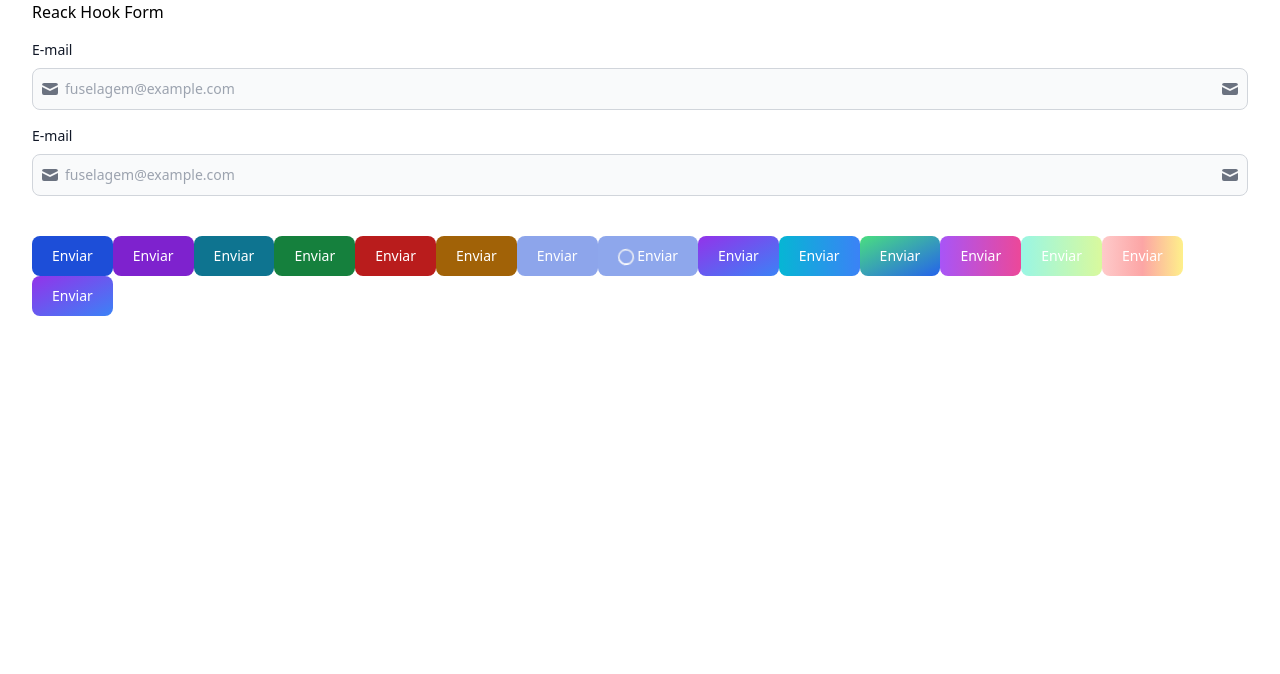
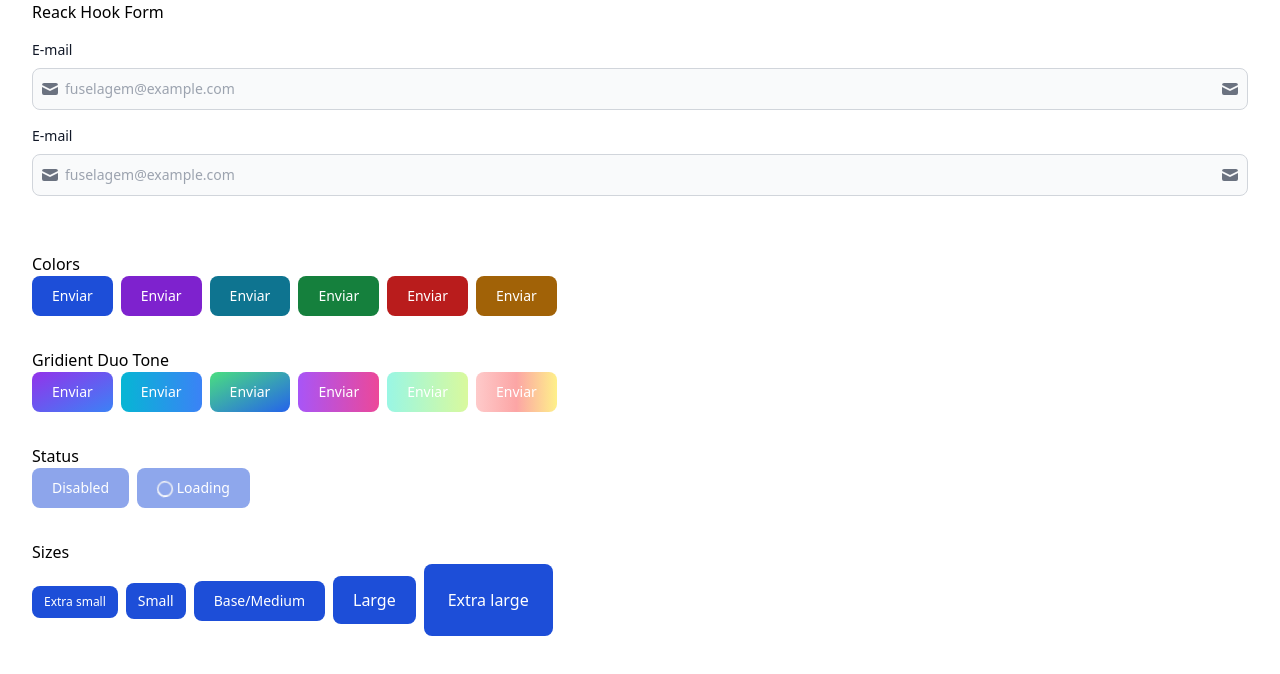
Before and after one commit to rafael-angonese/fuselagem, a React (Vite) app in the folder react/: page / in a window 1280 px wide. Shown: the top 674 px of the page. Built offline with nearby package versions, Linux system fonts and the light colour scheme.

Commit message:
:truck: refactor: moved files

```diff
--- a/react/src/App.tsx
+++ b/react/src/App.tsx
@@ -1,13 +1,10 @@
-import ModalExample from "./components/Examples/ModalExample/ModalExample";
-import ReackHookForm from "./components/Examples/ReackHookForm/ReactHookForm";
+import HomePage from "./pages/Home/Home";
 
 function App() {
   return (
     <>
-      <div className=" h-screen w-full px-8">
-        <ReackHookForm />
-
-        {/* <ModalExample /> */}
+      <div className="h-screen w-full px-8">
+        <HomePage />
       </div>
     </>
   );
--- /dev/null
+++ b/react/src/pages/Home/Home.tsx
@@ -0,0 +1,18 @@
+import React from "react";
+import ButtonsExample from "./ButtonsExample/ButtonsExample";
+import ModalExample from "./ModalExample/ModalExample";
+import ReactHookForm from "./ReackHookForm/ReactHookForm";
+
+const HomePage: React.FC = () => {
+  return (
+    <>
+      <ReactHookForm />
+
+      <ButtonsExample />
+
+      {/* <ModalExample /> */}
+    </>
+  );
+};
+
+export default HomePage;
--- a/react/src/components/Examples/ReackHookForm/ReactHookForm.tsx
+++ b/react/src/pages/Home/ReackHookForm/ReactHookForm.tsx
@@ -1,12 +1,11 @@
 import { yupResolver } from "@hookform/resolvers/yup";
 import React from "react";
 import { useForm } from "react-hook-form";
+import FormControl from "../../../components/Forms/FormControl/FormControl";
+import FormErrorMessage from "../../../components/Forms/FormErrorMessage/FormErrorMessage";
+import FormLabel from "../../../components/Forms/FormLabel/FormLabel";
+import InputText from "../../../components/Forms/InputText/InputeText";
 import yup from "../../../lib/yup";
-import Button from "../../Button/Button";
-import FormControl from "../../Forms/FormControl/FormControl";
-import FormErrorMessage from "../../Forms/FormErrorMessage/FormErrorMessage";
-import FormLabel from "../../Forms/FormLabel/FormLabel";
-import InputText from "../../Forms/InputText/InputeText";
 
 interface IFormInputs {
   name: string;
@@ -87,28 +86,6 @@ const ReactHookForm: React.FC = () => {
             <FormErrorMessage>{errors.email?.message}</FormErrorMessage>
           </FormControl>
         </div>
-
-        <Button color="default">Enviar</Button>
-        <Button color="primary">Enviar</Button>
-        <Button color="secondary">Enviar</Button>
-        <Button color="success">Enviar</Button>
-        <Button color="error">Enviar</Button>
-        <Button color="warning">Enviar</Button>
-        <Button isDisabled color="default">
-          Enviar
-        </Button>
-        <Button isLoading isDisabled color="default">
-          Enviar
-        </Button>
-
-        <Button gradientDuoTone="purpleToBlue">Enviar</Button>
-        <Button gradientDuoTone="cyanToBlue">Enviar</Button>
-        <Button gradientDuoTone="greenToBlue">Enviar</Button>
-        <Button gradientDuoTone="purpleToPink">Enviar</Button>
-        <Button gradientDuoTone="tealToLime">Enviar</Button>
-        <Button gradientDuoTone="redToYellow">Enviar</Button>
-
-        <Button gradientDuoTone="purpleToBlue">Enviar</Button>
       </form>
     </>
   );
```
Also changed, not shown: react/src/pages/Home/ModalExample/ModalExample.tsx (renamed from react/src/components/Examples/ModalExample/ModalExample.tsx, +7 -7 lines).
